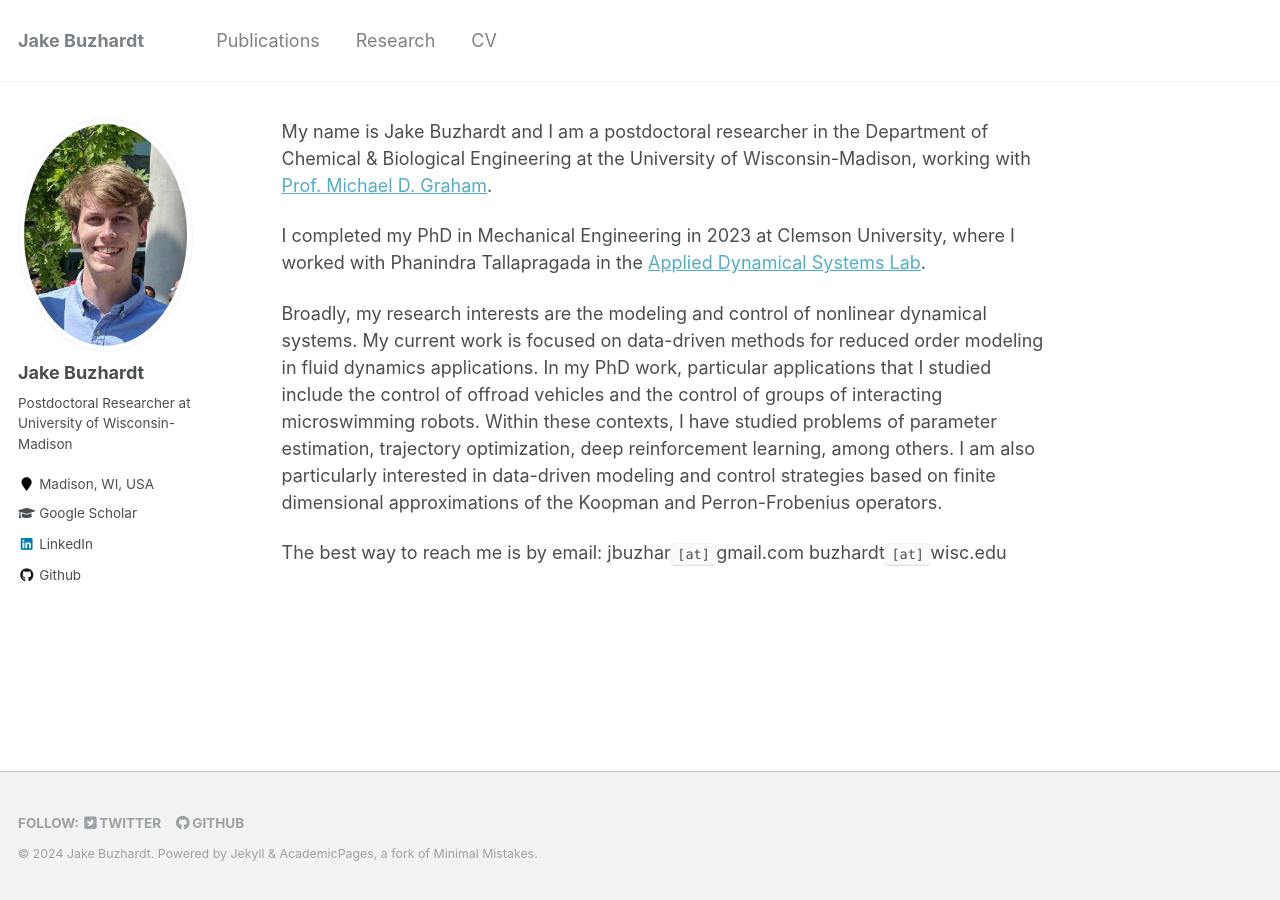
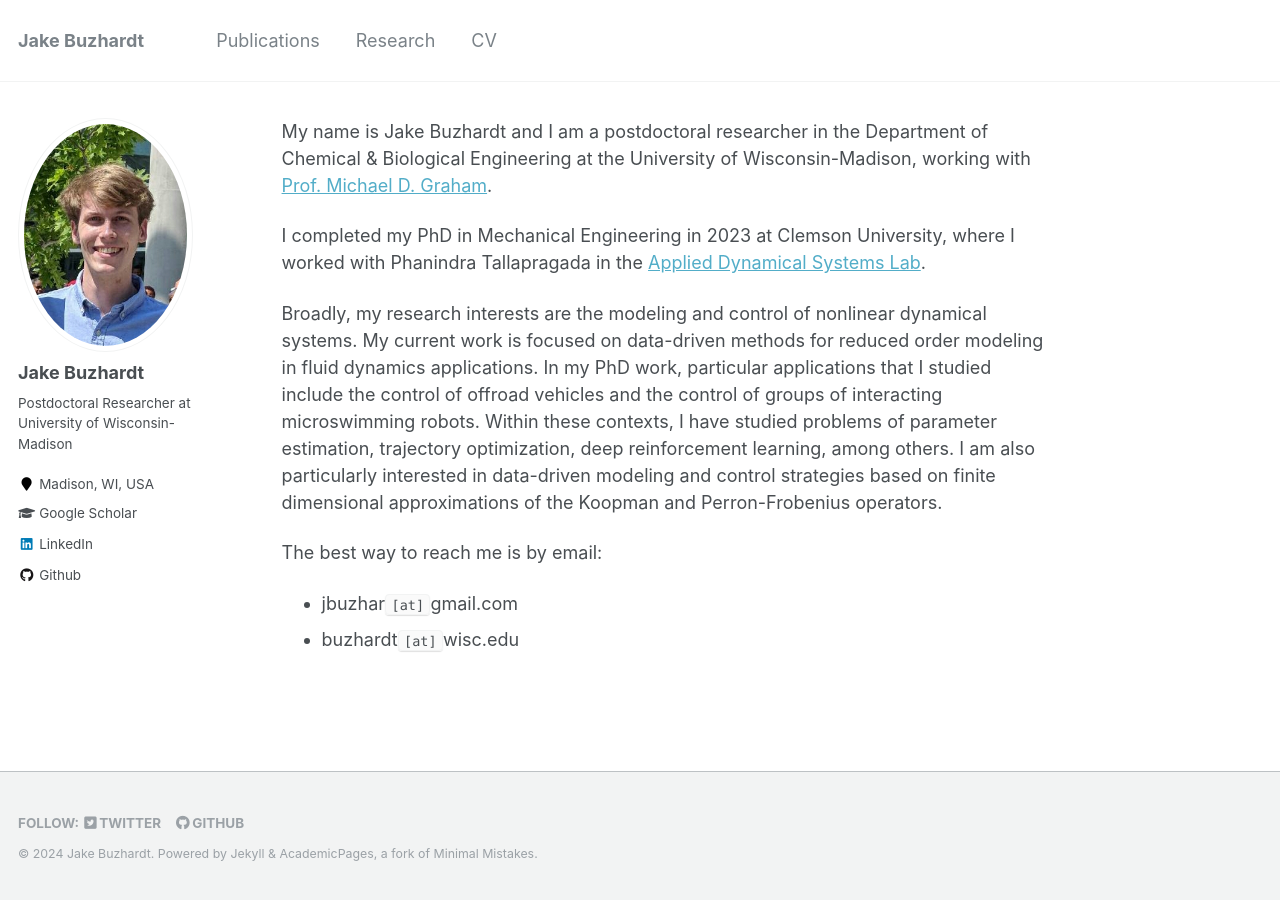
Before and after one commit to jbuzhar/jbuzhar.github.io, a Jekyll site: the page built from _pages/about.md, in a window 1280 px wide. Built offline with Jekyll 4.4.1, drawn with Linux system fonts in a browser that asks for light colours.

```diff
--- a/_pages/about.md
+++ b/_pages/about.md
@@ -9,5 +9,6 @@ I completed my PhD in Mechanical Engineering in 2023 at Clemson University, wher
 Broadly, my research interests are the modeling and control of nonlinear dynamical systems.  My current work is focused on data-driven methods for reduced order modeling in fluid dynamics applications.   In my PhD work, particular applications that I studied include the control of offroad vehicles and the control of groups of interacting microswimming robots.  Within these contexts, I have studied problems of parameter estimation, trajectory optimization, deep reinforcement learning, among others.  I am also particularly interested in data-driven modeling and control strategies based on finite dimensional approximations of the Koopman and Perron-Frobenius operators.
 
 The best way to reach me is by email:
-jbuzhar`[at]`gmail.com
-buzhardt`[at]`wisc.edu
+
+- jbuzhar`[at]`gmail.com
+- buzhardt`[at]`wisc.edu
```
